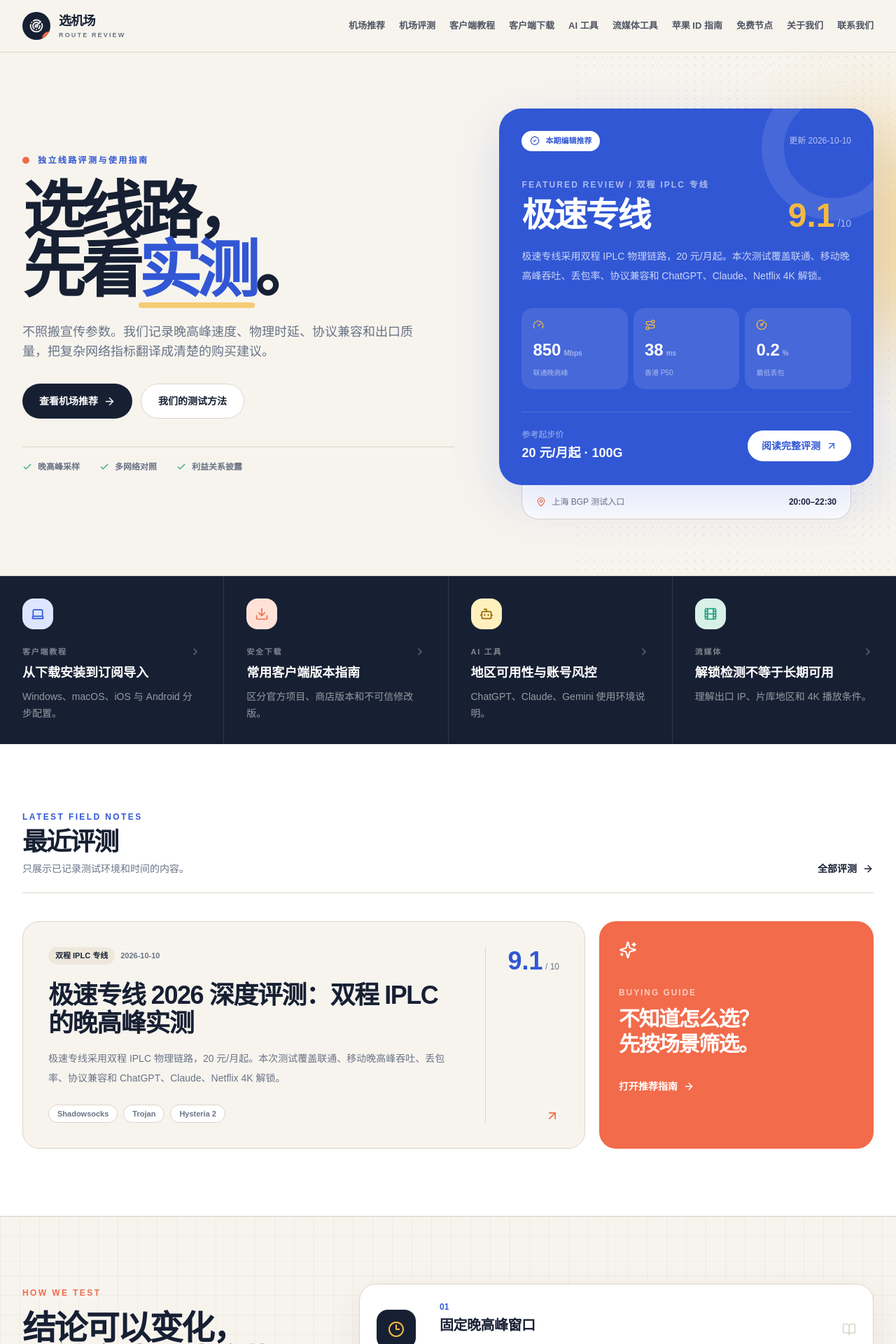
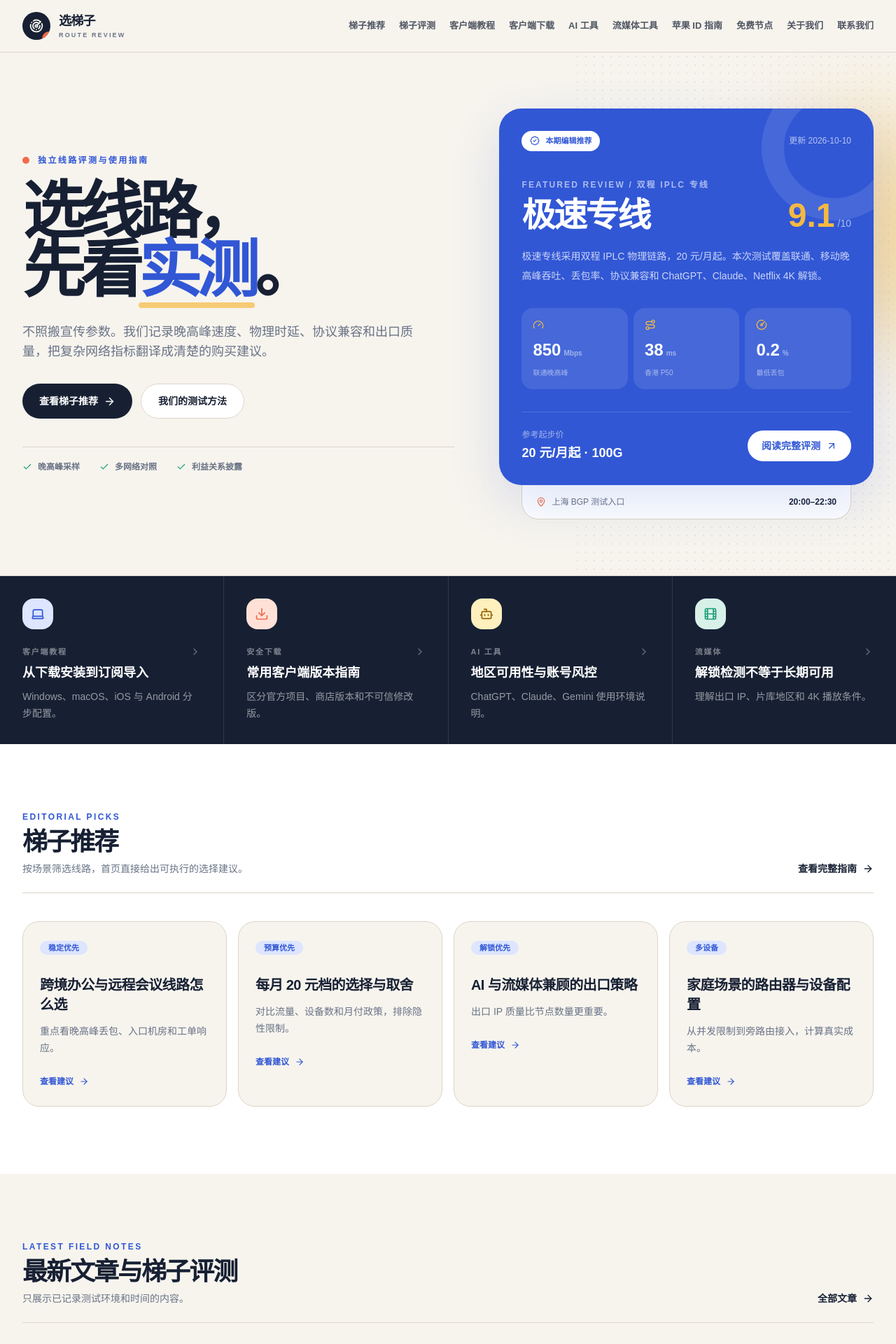
Before and after one commit to woyao800gehaoyun-cmd/xuanjichang.vip, a Next.js app: page / in a window 1280 px wide. Shown: the top 1920 px of the page at 70% size. Built offline with nearby package versions, Linux system fonts and the light colour scheme.

Commit message:
Move recommendations and rename site language

```diff
--- a/app/[section]/page.tsx
+++ b/app/[section]/page.tsx
@@ -26,7 +26,7 @@ export function generateMetadata({ params }: SectionPageProps): Metadata {
     title: section.navLabel,
     description: section.description.slice(0, 150),
     alternates: { canonical: `/${section.slug}/` },
-    openGraph: { title: `${section.navLabel}｜选机场`, description: section.description, url: `/${section.slug}/`, type: 'website' },
+    openGraph: { title: `${section.navLabel}｜选梯子`, description: section.description, url: `/${section.slug}/`, type: 'website' },
   };
 }
 
@@ -80,7 +80,7 @@ export default function SectionPage({ params }: SectionPageProps) {
       </section>
 
       <section className="border-t border-line bg-cream py-8">
-        <div className="mx-auto flex max-w-[1440px] items-center justify-between px-5 text-sm lg:px-8"><span className="text-muted">继续浏览完整评测与测试数据</span><Link href="/reviews/" className="inline-flex items-center gap-2 font-black text-brand">机场评测 <ArrowRight size={15} /></Link></div>
+        <div className="mx-auto flex max-w-[1440px] items-center justify-between px-5 text-sm lg:px-8"><span className="text-muted">继续浏览完整评测与测试数据</span><Link href="/#articles" className="inline-flex items-center gap-2 font-black text-brand">梯子评测 <ArrowRight size={15} /></Link></div>
       </section>
     </main>
   );
--- a/app/layout.tsx
+++ b/app/layout.tsx
@@ -7,11 +7,11 @@ import './globals.css';
 
 export const metadata: Metadata = {
   title: {
-    default: '选机场｜网络专线、机场评测与客户端指南',
-    template: '%s｜选机场',
+    default: '选梯子｜网络专线、梯子评测与客户端指南',
+    template: '%s｜选梯子',
   },
-  description: '提供机场推荐、网络专线实测、客户端下载、AI 与流媒体工具指南。用可复核的数据帮助你判断线路质量。',
-  keywords: ['机场推荐', '机场评测', '网络专线', 'IPLC', 'IEPL', '客户端下载', '免费节点'],
+  description: '提供梯子推荐、网络专线实测、客户端下载、AI 与流媒体工具指南。用可复核的数据帮助你判断线路质量。',
+  keywords: ['梯子推荐', '梯子评测', '网络专线', 'IPLC', 'IEPL', '客户端下载', '免费节点'],
   metadataBase: new URL('https://xuanjichang.vip'),
   alternates: { canonical: '/' },
 };
@@ -26,7 +26,7 @@ export default function RootLayout({ children }: Readonly<{ children: React.Reac
           <div className="mx-auto max-w-[1440px] px-5 py-12 lg:px-8">
             <div className="grid gap-10 lg:grid-cols-[1.2fr_2fr]">
               <div>
-                <Link href="/" className="text-2xl font-black tracking-[-0.05em] text-ink">选机场<span className="text-coral">.</span></Link>
+                <Link href="/" className="text-2xl font-black tracking-[-0.05em] text-ink">选梯子<span className="text-coral">.</span></Link>
                 <p className="mt-3 max-w-sm text-sm leading-7 text-muted">用真实测试拆解线路质量、客户端配置和网络工具。数据会变化，方法必须透明。</p>
                 <Link href="/about/" className="mt-5 inline-flex items-center gap-1.5 text-sm font-bold text-brand">了解评测方法 <ArrowUpRight size={14} /></Link>
               </div>
--- a/app/page.tsx
+++ b/app/page.tsx
@@ -68,7 +68,7 @@ export default function HomePage() {
             </h1>
             <p className="mt-8 max-w-xl text-base leading-8 text-muted sm:text-lg">不照搬宣传参数。我们记录晚高峰速度、物理时延、协议兼容和出口质量，把复杂网络指标翻译成清楚的购买建议。</p>
             <div className="mt-8 flex flex-wrap gap-3">
-              <Link href="/recommendations/" className="inline-flex items-center gap-2 rounded-full bg-ink px-6 py-3.5 text-sm font-bold text-white transition hover:-translate-y-0.5 hover:bg-brand hover:shadow-lift">查看机场推荐 <ArrowRight size={17} /></Link>
+              <Link href="#recommendations" className="inline-flex items-center gap-2 rounded-full bg-ink px-6 py-3.5 text-sm font-bold text-white transition hover:-translate-y-0.5 hover:bg-brand hover:shadow-lift">查看梯子推荐 <ArrowRight size={17} /></Link>
               <Link href="/about/" className="inline-flex items-center gap-2 rounded-full border border-line bg-white px-6 py-3.5 text-sm font-bold text-ink transition hover:border-ink">我们的测试方法</Link>
             </div>
             <div className="mt-10 flex flex-wrap gap-x-7 gap-y-3 border-t border-line pt-5 text-xs font-semibold text-muted">
@@ -126,9 +126,23 @@ export default function HomePage() {
         </div>
       </section>
 
-      <section className="bg-white py-16 lg:py-24">
+      <section id="recommendations" className="bg-white py-16 lg:py-24">
         <div className="mx-auto max-w-[1440px] px-5 lg:px-8">
-          <SectionHeading eyebrow="LATEST FIELD NOTES" title="最近评测" description="只展示已记录测试环境和时间的内容。" href="/reviews/" linkLabel="全部评测" />
+          <SectionHeading eyebrow="EDITORIAL PICKS" title="梯子推荐" description="按场景筛选线路，首页直接给出可执行的选择建议。" href="/recommendations/" linkLabel="查看完整指南" />
+          <div className="mt-10 grid gap-4 md:grid-cols-2 lg:grid-cols-4">
+            {[
+              ['稳定优先', '跨境办公与远程会议线路怎么选', '重点看晚高峰丢包、入口机房和工单响应。'],
+              ['预算优先', '每月 20 元档的选择与取舍', '对比流量、设备数和月付政策，排除隐性限制。'],
+              ['解锁优先', 'AI 与流媒体兼顾的出口策略', '出口 IP 质量比节点数量更重要。'],
+              ['多设备', '家庭场景的路由器与设备配置', '从并发限制到旁路由接入，计算真实成本。'],
+            ].map(([tag, title, text]) => <Link key={title} href="/recommendations/" className="group rounded-3xl border border-line bg-paper p-6 transition hover:-translate-y-1 hover:bg-white hover:shadow-card"><span className="rounded-full bg-[#DDE5FF] px-3 py-1 text-[11px] font-black text-brand">{tag}</span><h3 className="mt-7 text-xl font-black tracking-[-0.03em] text-ink transition group-hover:text-brand">{title}</h3><p className="mt-3 text-sm leading-6 text-muted">{text}</p><span className="mt-7 inline-flex items-center gap-2 text-xs font-black text-brand">查看建议 <ArrowRight size={14} /></span></Link>)}
+          </div>
+        </div>
+      </section>
+
+      <section id="articles" className="bg-paper py-16 lg:py-24">
+        <div className="mx-auto max-w-[1440px] px-5 lg:px-8">
+          <SectionHeading eyebrow="LATEST FIELD NOTES" title="最新文章与梯子评测" description="只展示已记录测试环境和时间的内容。" href="/reviews/" linkLabel="全部文章" />
           <div className="mt-10 grid gap-5 lg:grid-cols-3">
             {reviewList.map((review, index) => (
               <Link key={review.slug} href={`/reviews/${review.slug}/`} className={`group relative overflow-hidden rounded-3xl border border-line p-6 transition hover:-translate-y-1 hover:shadow-card ${index === 0 ? 'bg-paper lg:col-span-2 lg:grid lg:grid-cols-[1fr_auto] lg:gap-10 lg:p-9' : 'bg-white'}`}>
@@ -145,10 +159,10 @@ export default function HomePage() {
               </Link>
             ))}
             {reviewList.length < 2 && (
-              <Link href="/recommendations/" className="group rounded-3xl bg-coral p-7 text-white transition hover:-translate-y-1 hover:shadow-card">
+              <Link href="#recommendations" className="group rounded-3xl bg-coral p-7 text-white transition hover:-translate-y-1 hover:shadow-card">
                 <Sparkles size={26} />
                 <p className="mt-10 text-xs font-black uppercase tracking-[0.16em] text-white/65">Buying guide</p>
-                <h3 className="mt-3 text-3xl font-black tracking-[-0.05em]">不知道怎么选？<br />先按场景筛选。</h3>
+                <h3 className="mt-3 text-3xl font-black tracking-[-0.05em]">不知道怎么选梯子？<br />先按场景筛选。</h3>
                 <div className="mt-8 inline-flex items-center gap-2 text-sm font-bold">打开推荐指南 <ArrowRight size={16} className="transition group-hover:translate-x-1" /></div>
               </Link>
             )}
@@ -181,7 +195,7 @@ export default function HomePage() {
       <section className="bg-sun py-14">
         <div className="mx-auto flex max-w-[1440px] flex-col gap-7 px-5 sm:flex-row sm:items-center sm:justify-between lg:px-8">
           <div><p className="text-xs font-black uppercase tracking-[0.18em] text-ink/55">START HERE</p><h2 className="mt-2 text-3xl font-black tracking-[-0.04em] text-ink">先了解风险，再决定购买。</h2></div>
-          <div className="flex flex-wrap gap-3"><Link href="/free-nodes/" className="rounded-full border border-ink px-5 py-3 text-sm font-bold text-ink">免费节点风险</Link><Link href="/contact/" className="rounded-full bg-ink px-5 py-3 text-sm font-bold text-white">提交评测线索</Link></div>
+          <div className="flex flex-wrap gap-3"><Link href="/free-nodes/" className="rounded-full border border-ink px-5 py-3 text-sm font-bold text-ink">免费节点风险</Link><Link href="/contact/" className="rounded-full bg-ink px-5 py-3 text-sm font-bold text-white">提交梯子评测线索</Link></div>
         </div>
       </section>
     </main>
--- a/app/reviews/[slug]/page.tsx
+++ b/app/reviews/[slug]/page.tsx
@@ -50,7 +50,7 @@ export default async function ReviewPage({ params }: ReviewPageProps) {
     '@type': 'Review',
     name: review.title,
     datePublished: review.date,
-    author: { '@type': 'Organization', name: '选机场编辑部', url: 'https://xuanjichang.vip' },
+    author: { '@type': 'Organization', name: '选梯子编辑部', url: 'https://xuanjichang.vip' },
     reviewBody: review.description,
     reviewRating: { '@type': 'Rating', ratingValue: review.overallScore, bestRating: 10, worstRating: 0 },
     positiveNotes: { '@type': 'ItemList', itemListElement: review.pros.map((name, index) => ({ '@type': 'ListItem', position: index + 1, name })) },
--- a/app/reviews/page.tsx
+++ b/app/reviews/page.tsx
@@ -4,8 +4,8 @@ import { ArrowRight, ArrowUpRight, FlaskConical, Gauge, Route, ShieldCheck } fro
 import { getAllReviews } from '@/lib/posts';
 
 export const metadata: Metadata = {
-  title: '机场评测',
-  description: '网络专线与节点服务的深度评测索引，记录晚高峰吞吐、丢包、线路结构、协议兼容和平台解锁结果。',
+  title: '梯子评测',
+  description: '网络专线与节点服务的深度梯子评测索引，记录晚高峰吞吐、丢包、线路结构、协议兼容和平台解锁结果。',
   alternates: { canonical: '/reviews/' },
 };
 
@@ -16,7 +16,7 @@ export default function ReviewsIndexPage() {
       <section className="border-b border-line bg-ink py-14 text-white lg:py-20">
         <div className="mx-auto max-w-[1440px] px-5 lg:px-8">
           <div className="grid gap-10 lg:grid-cols-[1fr_0.8fr] lg:items-end">
-            <div><p className="text-xs font-black uppercase tracking-[0.2em] text-sun">INDEPENDENT REVIEWS</p><h1 className="text-balance mt-5 text-5xl font-black tracking-[-0.065em] sm:text-7xl">机场评测<br /><span className="text-white/35">数据比口号重要。</span></h1><p className="mt-6 max-w-2xl text-base leading-8 text-white/60">每篇评测都标注测试时间、入口网络和判断边界。线路状态可能变化，因此旧数据不会被包装成永久承诺。</p></div>
+            <div><p className="text-xs font-black uppercase tracking-[0.2em] text-sun">INDEPENDENT REVIEWS</p><h1 className="text-balance mt-5 text-5xl font-black tracking-[-0.065em] sm:text-7xl">梯子评测<br /><span className="text-white/35">数据比口号重要。</span></h1><p className="mt-6 max-w-2xl text-base leading-8 text-white/60">每篇评测都标注测试时间、入口网络和判断边界。线路状态可能变化，因此旧数据不会被包装成永久承诺。</p></div>
             <div className="grid grid-cols-3 gap-px overflow-hidden rounded-3xl bg-white/10"><IndexMetric icon={Gauge} value="晚高峰" label="固定窗口" /><IndexMetric icon={Route} value="多节点" label="延迟与丢包" /><IndexMetric icon={ShieldCheck} value="实测" label="解锁与风控" /></div>
           </div>
         </div>
--- a/components/site-header.tsx
+++ b/components/site-header.tsx
@@ -6,13 +6,13 @@ export function SiteHeader() {
   return (
     <header className="sticky top-0 z-50 border-b border-line/90 bg-paper/95 backdrop-blur-xl">
       <div className="mx-auto flex h-[74px] max-w-[1440px] items-center justify-between px-5 lg:px-8">
-        <Link href="/" className="group flex shrink-0 items-center gap-3" aria-label="选机场首页">
+        <Link href="/" className="group flex shrink-0 items-center gap-3" aria-label="选梯子首页">
           <span className="relative flex h-10 w-10 items-center justify-center overflow-hidden rounded-full bg-ink text-paper">
             <Radar size={20} strokeWidth={2.2} />
             <span className="absolute -bottom-2 -right-2 h-5 w-5 rounded-full bg-coral transition-transform group-hover:scale-150" />
           </span>
           <span>
-            <span className="block text-lg font-black tracking-[-0.04em] text-ink">选机场</span>
+            <span className="block text-lg font-black tracking-[-0.04em] text-ink">选梯子</span>
             <span className="block text-[9px] font-bold uppercase tracking-[0.24em] text-muted">Route Review</span>
           </span>
         </Link>
--- a/lib/site-content.ts
+++ b/lib/site-content.ts
@@ -1,6 +1,6 @@
 export const navigation = [
-  { href: '/recommendations/', label: '机场推荐' },
-  { href: '/reviews/', label: '机场评测' },
+  { href: '/#recommendations', label: '梯子推荐' },
+  { href: '/#articles', label: '梯子评测' },
   { href: '/tutorials/', label: '客户端教程' },
   { href: '/downloads/', label: '客户端下载' },
   { href: '/ai-tools/', label: 'AI 工具' },
@@ -26,7 +26,7 @@ export type SectionData = {
 
 export const sections: SectionData[] = [
   {
-    slug: 'recommendations', navLabel: '机场推荐', eyebrow: 'EDITORIAL PICKS', accent: 'blue',
+    slug: 'recommendations', navLabel: '梯子推荐', eyebrow: 'EDITORIAL PICKS', accent: 'blue',
     title: '按真实需求选线路，而不是照着排行榜盲买',
     description: '我们把预算、运营商、设备数量和主要用途拆开比较。每个推荐都标明适用边界，不用“全网最好”这类无法验证的结论。',
     highlights: [{ value: '4 类', label: '使用场景' }, { value: '6 项', label: '核心指标' }, { value: '月更', label: '价格与可用性' }],
@@ -118,7 +118,7 @@ export const sections: SectionData[] = [
   {
     slug: 'about', navLabel: '关于我们', eyebrow: 'ABOUT THE DESK', accent: 'sun',
     title: '我们评测的是线路表现，不是宣传页面',
-    description: '选机场是一份面向普通用户和技术读者的独立内容站。我们记录测试环境、时间窗口和判断边界，让结论尽量可以复核。',
+    description: '选梯子是一份面向普通用户和技术读者的独立内容站。我们记录测试环境、时间窗口和判断边界，让结论尽量可以复核。',
     highlights: [{ value: '20:00', label: '晚高峰起测' }, { value: '多网', label: '运营商交叉验证' }, { value: '披露', label: '商业关系' }],
     cards: [
       { tag: '原则', title: '不出售排名位置', description: '推荐顺序由测试结果和适用场景决定。商业合作不会改变已记录的测试数据。', meta: '编辑独立性' },
```
